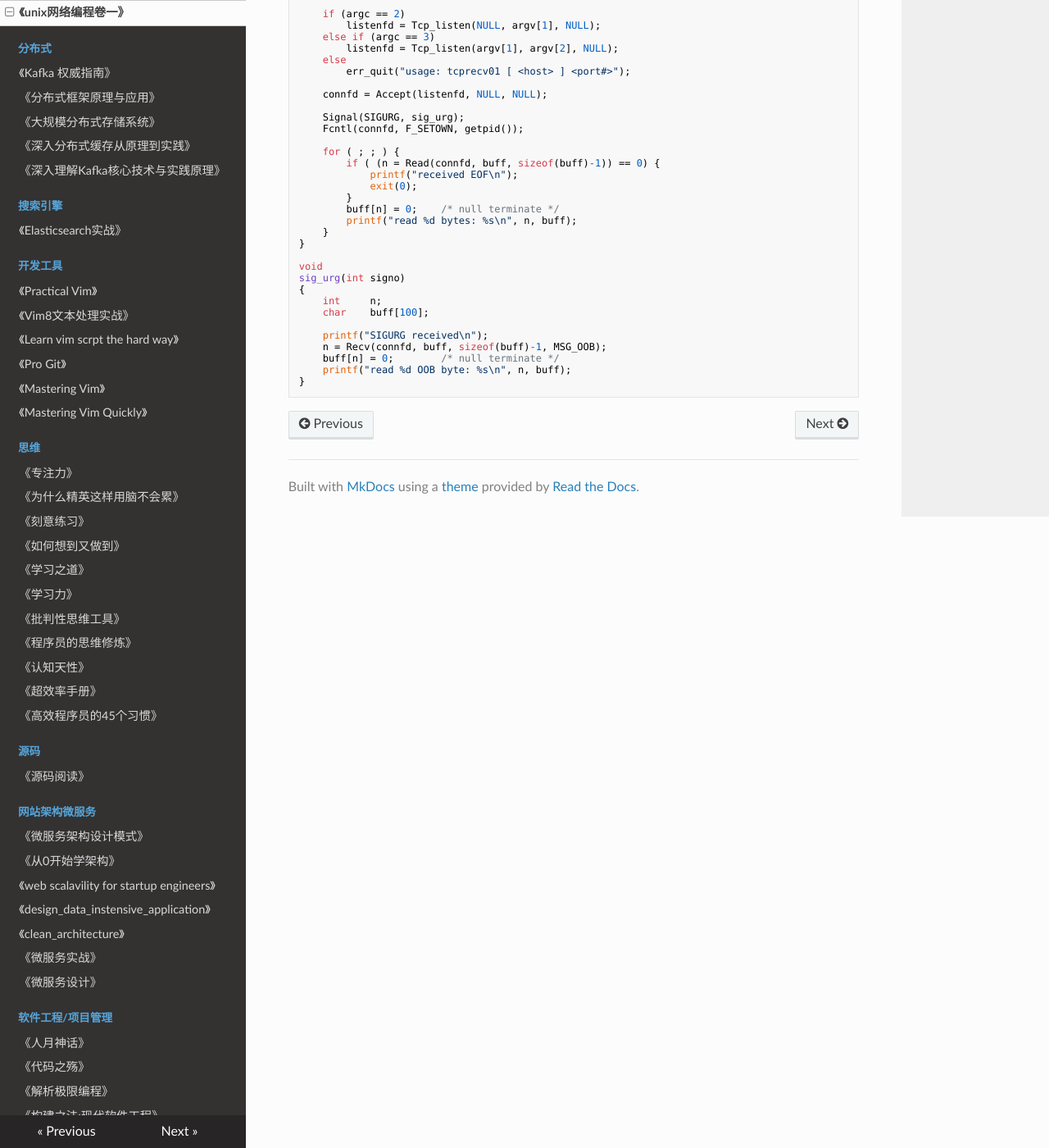
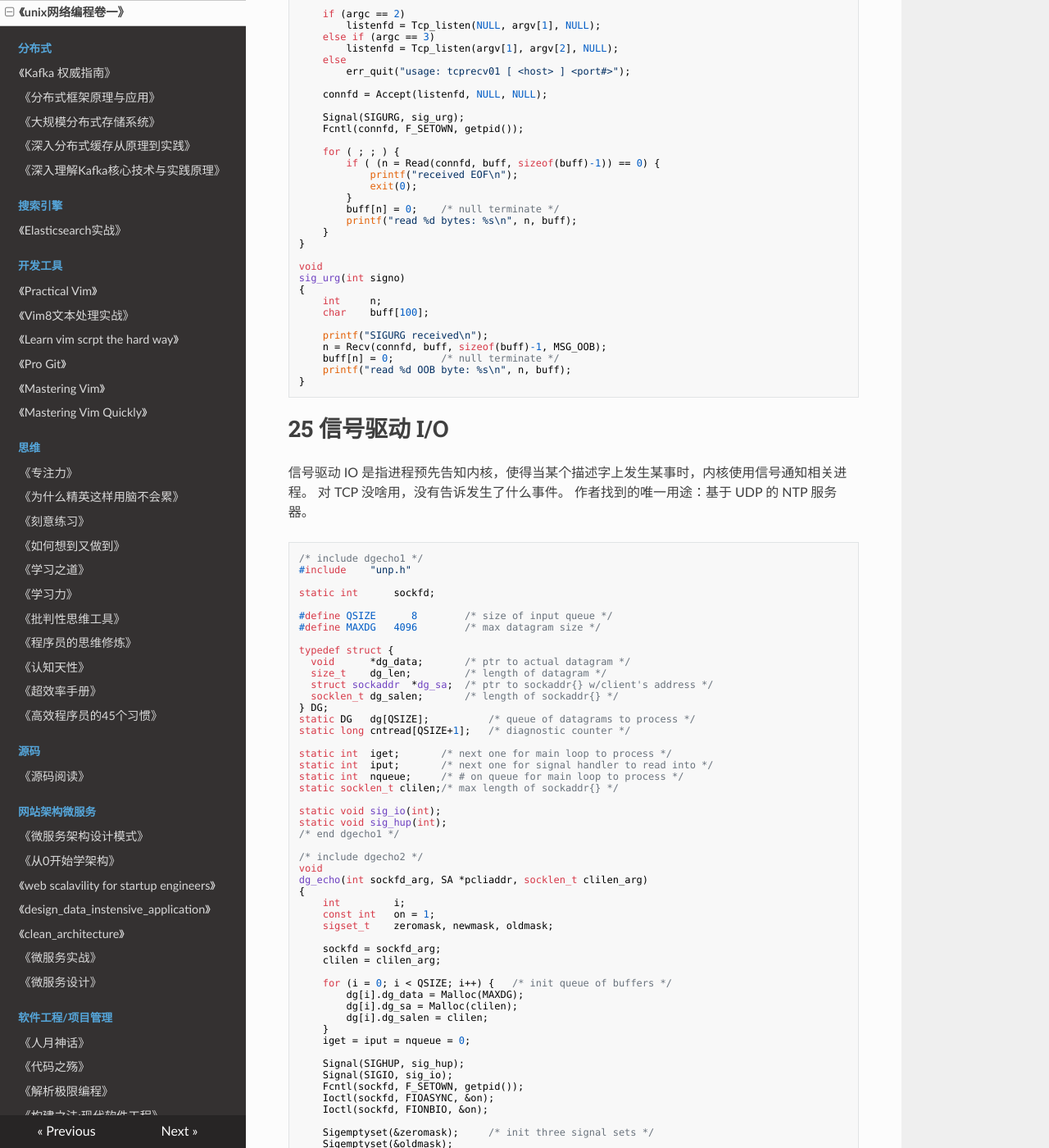
Before and after one commit to PegasusWang/booknotes, an MkDocs documentation site: the page built from docs/unix_linux/unix网络编程卷一.md, in a window 1280 px wide and 1400 px high, scrolled down 20371 px. Shown: the whole window at 82% size. Built offline with MkDocs 1.6.1, drawn with Linux system fonts in a browser that asks for light colours; nearby versions of some CDN libraries; old or Windows-style settings are respelled for this version of MkDocs; some of the changed text lies outside the part shown.

Commit message:
unp: 信号驱动 IO

````diff
--- a/docs/unix_linux/unix网络编程卷一.md
+++ b/docs/unix_linux/unix网络编程卷一.md
@@ -1350,3 +1350,132 @@ sig_urg(int signo)
 	printf("read %d OOB byte: %s\n", n, buff);
 }
 ```
+
+# 25 信号驱动 I/O
+
+信号驱动 IO 是指进程预先告知内核，使得当某个描述字上发生某事时，内核使用信号通知相关进程。
+对 TCP 没啥用，没有告诉发生了什么事件。
+作者找到的唯一用途：基于 UDP 的 NTP 服务器。
+
+```c
+/* include dgecho1 */
+#include	"unp.h"
+
+static int		sockfd;
+
+#define	QSIZE	   8		/* size of input queue */
+#define	MAXDG	4096		/* max datagram size */
+
+typedef struct {
+  void		*dg_data;		/* ptr to actual datagram */
+  size_t	dg_len;			/* length of datagram */
+  struct sockaddr  *dg_sa;	/* ptr to sockaddr{} w/client's address */
+  socklen_t	dg_salen;		/* length of sockaddr{} */
+} DG;
+static DG	dg[QSIZE];			/* queue of datagrams to process */
+static long	cntread[QSIZE+1];	/* diagnostic counter */
+
+static int	iget;		/* next one for main loop to process */
+static int	iput;		/* next one for signal handler to read into */
+static int	nqueue;		/* # on queue for main loop to process */
+static socklen_t clilen;/* max length of sockaddr{} */
+
+static void	sig_io(int);
+static void	sig_hup(int);
+/* end dgecho1 */
+
+/* include dgecho2 */
+void
+dg_echo(int sockfd_arg, SA *pcliaddr, socklen_t clilen_arg)
+{
+	int			i;
+	const int	on = 1;
+	sigset_t	zeromask, newmask, oldmask;
+
+	sockfd = sockfd_arg;
+	clilen = clilen_arg;
+
+	for (i = 0; i < QSIZE; i++) {	/* init queue of buffers */
+		dg[i].dg_data = Malloc(MAXDG);
+		dg[i].dg_sa = Malloc(clilen);
+		dg[i].dg_salen = clilen;
+	}
+	iget = iput = nqueue = 0;
+
+	Signal(SIGHUP, sig_hup);
+	Signal(SIGIO, sig_io);
+	Fcntl(sockfd, F_SETOWN, getpid());
+	Ioctl(sockfd, FIOASYNC, &on);
+	Ioctl(sockfd, FIONBIO, &on);
+
+	Sigemptyset(&zeromask);		/* init three signal sets */
+	Sigemptyset(&oldmask);
+	Sigemptyset(&newmask);
+	Sigaddset(&newmask, SIGIO);	/* signal we want to block */
+
+	Sigprocmask(SIG_BLOCK, &newmask, &oldmask);
+	for ( ; ; ) {
+		while (nqueue == 0)
+			sigsuspend(&zeromask);	/* wait for datagram to process */
+
+			/* 4unblock SIGIO */
+		Sigprocmask(SIG_SETMASK, &oldmask, NULL);
+
+		Sendto(sockfd, dg[iget].dg_data, dg[iget].dg_len, 0,
+			   dg[iget].dg_sa, dg[iget].dg_salen);
+
+		if (++iget >= QSIZE)
+			iget = 0;
+
+			/* 4block SIGIO */
+		Sigprocmask(SIG_BLOCK, &newmask, &oldmask);
+		nqueue--;
+	}
+}
+/* end dgecho2 */
+
+/* include sig_io */
+static void
+sig_io(int signo)
+{
+	ssize_t		len;
+	int			nread;
+	DG			*ptr;
+
+	for (nread = 0; ; ) {
+		if (nqueue >= QSIZE)
+			err_quit("receive overflow");
+
+		ptr = &dg[iput];
+		ptr->dg_salen = clilen;
+		len = recvfrom(sockfd, ptr->dg_data, MAXDG, 0,
+					   ptr->dg_sa, &ptr->dg_salen);
+		if (len < 0) {
+			if (errno == EWOULDBLOCK)
+				break;		/* all done; no more queued to read */
+			else
+				err_sys("recvfrom error");
+		}
+		ptr->dg_len = len;
+
+		nread++;
+		nqueue++;
+		if (++iput >= QSIZE)
+			iput = 0;
+
+	}
+	cntread[nread]++;		/* histogram of # datagrams read per signal */
+}
+/* end sig_io */
+
+/* include sig_hup */
+static void
+sig_hup(int signo)
+{
+	int		i;
+
+	for (i = 0; i <= QSIZE; i++)
+		printf("cntread[%d] = %ld\n", i, cntread[i]);
+}
+/* end sig_hup */
+```
````
